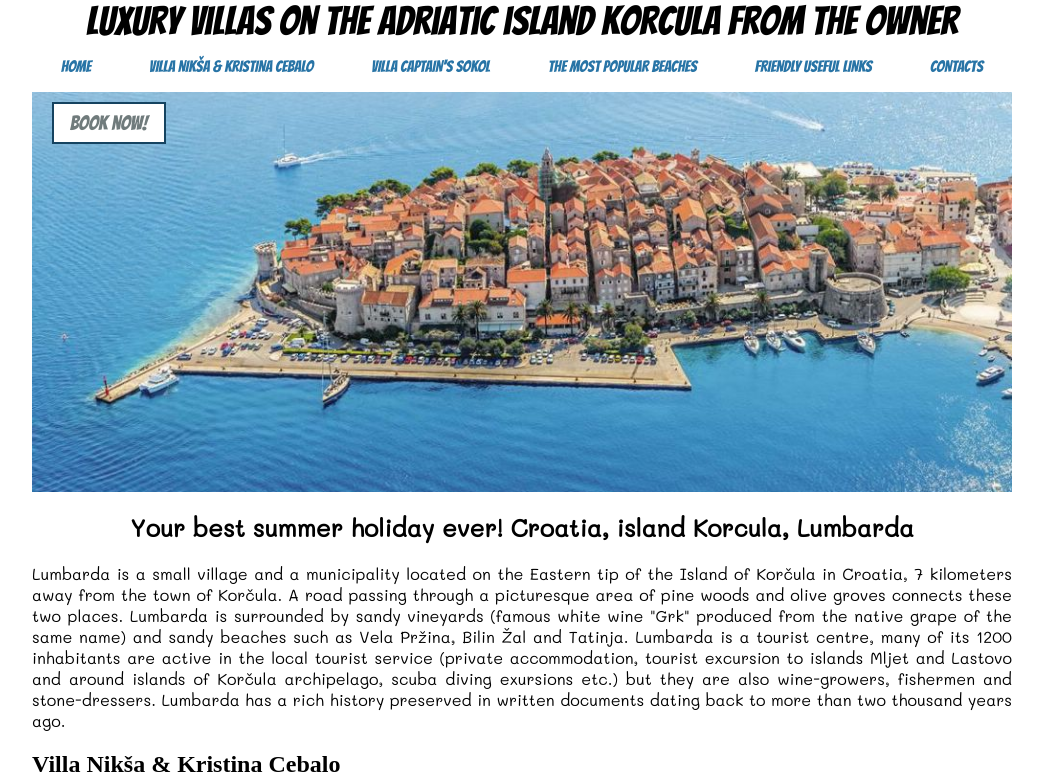
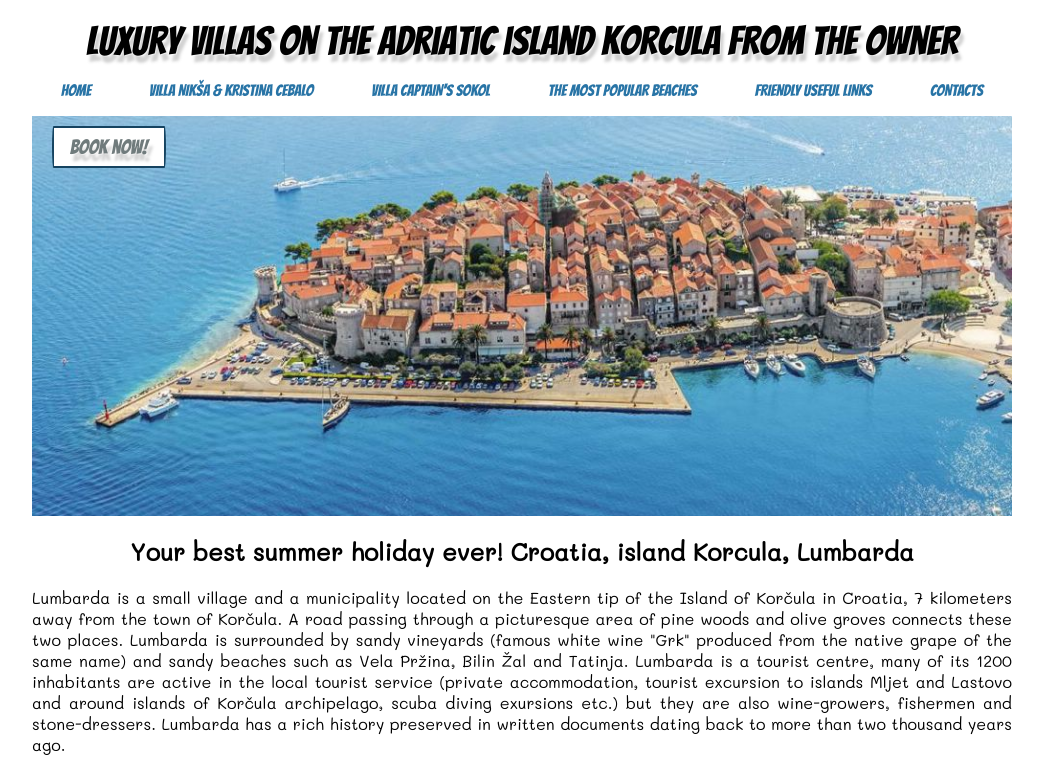
Before and after one commit to Alexrozhkov1978/mysitecss, a plain HTML site: page index.html in a window 1280 px wide. Shown: the top 772 px of the page, without its empty margins (118-1161 px from the left). Drawn offline with Linux system fonts and the light colour scheme.

Commit message:
Adaptive

```diff
--- a/css/index.css
+++ b/css/index.css
@@ -8,15 +8,17 @@ body {
 
 header .header-sitename {
     font-family: 'Bangers', cursive;
-    font-size: 2.5rem;
+    font-size: 1.5rem;
     text-align: center;
     margin: 20px auto;
+    text-shadow: rgba(255,255,255,.5) 1px 1px, rgba(100,100,100,.3) 3px 7px 3px;
 }
 
 header .menu {
     padding: 0;
     display: flex;
     justify-content: space-around;
+    font-size: 0.8rem;
 }
 
 header .menu li {
@@ -34,15 +36,9 @@ header .menu li a:hover {
     text-decoration: underline;
 }
 
-@media (min-width: 500px) {
-
-    header .header-sitename {
-        margin: 0 2%;
-    }
-}
 
 header .banner {
-    min-height: 400px;
+    min-height: 200px;
     background-image: url(../img/foto-main-titul.jpg);
     background-size: cover;
     background-position: center;
@@ -62,7 +58,8 @@ header .button {
     display: inline-block;
     font-size: 14px;
     margin: 10px 20px;
-    -webkit-transition-duration: 0.4s;
+    text-shadow: rgba(255,255,255,.5) 1px 1px, rgba(100,100,100,.3) 3px 7px 3px;
+    border-radius: 3px / 100%;
     transition-duration: 0.4s;
     cursor: pointer;
     background-color: white;
@@ -79,7 +76,12 @@ header .button:hover {
 
 header .banner {
     align-items:flex-start;
+    min-height: 400px;
+    }
 
+header .header-sitename {
+    font-family: 'Bangers', cursive;
+    font-size: 2.5rem;
     }
 
 header .button {
@@ -88,6 +90,9 @@ header .button {
     margin: 10px 20px;
     }
 
+header .menu {
+    font-size: 1rem;
+    }
 }
 
 header .header-motto {
```
Lines whose indentation alone changed are shown as unchanged.
